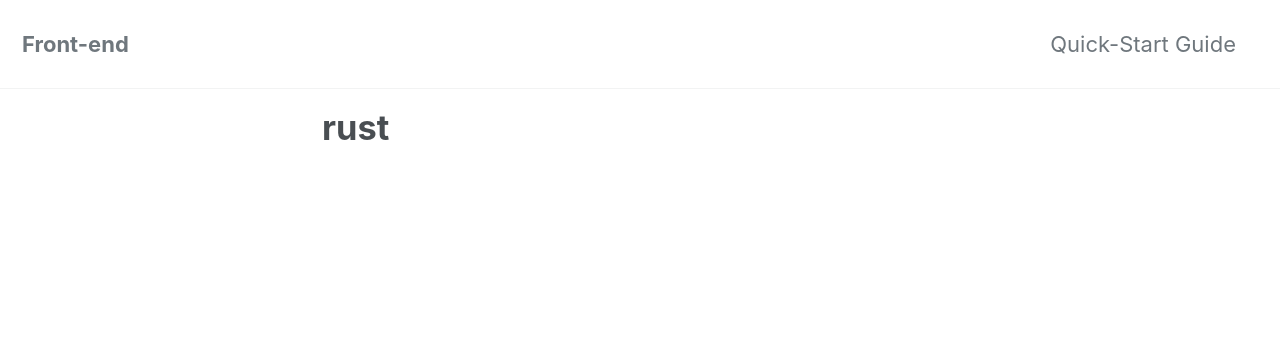
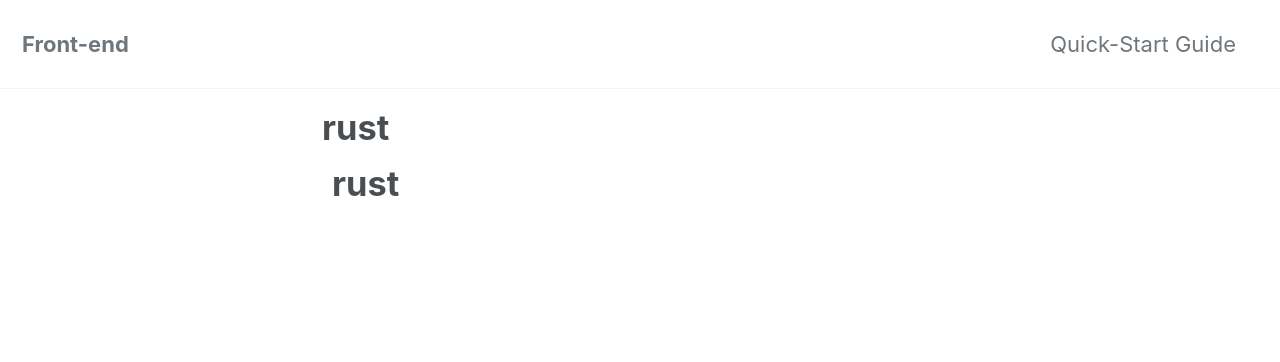
Before and after one commit to ksrae/ksrae.github.io, a Jekyll site: the page built from tags/rust.md, in a window 1280 px wide. Shown: the top 362 px of the page. Built offline with Jekyll 4.4.1, drawn with Linux system fonts in a browser that asks for light colours; cached includes are drawn as plain includes; nearby versions of some CDN libraries.

```diff
--- a/_includes/breadcrumbs.html
+++ b/_includes/breadcrumbs.html
@@ -1,6 +1,6 @@
 {% case site.category_archive.type %}
   {% when "liquid" %}
-    {% assign path_type = "#" %}
+    {% assign path_type = "" %}
   {% when "jekyll-archives" %}
     {% assign path_type = nil %}
 {% endcase %}
--- a/_includes/tag-list.html
+++ b/_includes/tag-list.html
@@ -1,6 +1,6 @@
 {% case site.tag_archive.type %}
   {% when "liquid" %}
-    {% assign path_type = "#" %}
+    {% assign path_type = "" %}
   {% when "jekyll-archives" %}
     {% assign path_type = nil %}
 {% endcase %}
--- a/_layouts/tag.html
+++ b/_layouts/tag.html
@@ -2,8 +2,25 @@
 layout: archive
 ---
 
-{{ content }}
+<!-- {{ content }}
 
 <div class="entries-{{ page.entries_layout | default: 'list' }}">
   {% include posts-tag.html taxonomy=page.taxonomy type=page.entries_layout %}
-</div>
+</div> -->
+
+<h1 style="margin-left:10px;">{{ page.title }}</h1>
+
+<ul class="posts-list">
+  {% assign tag = page.tag | default: page.title %}
+  {% for post in site.tags[tag] %}
+    <li>
+      <h3>
+        <a href="{{ site.baseurl }}{{ post.url }}">
+          {{ post.title }}
+        </a>
+        <small>{{ post.date | date_to_string }}</small>
+      </h3>
+    </li>
+  {% endfor %}
+
+</ul>
```
